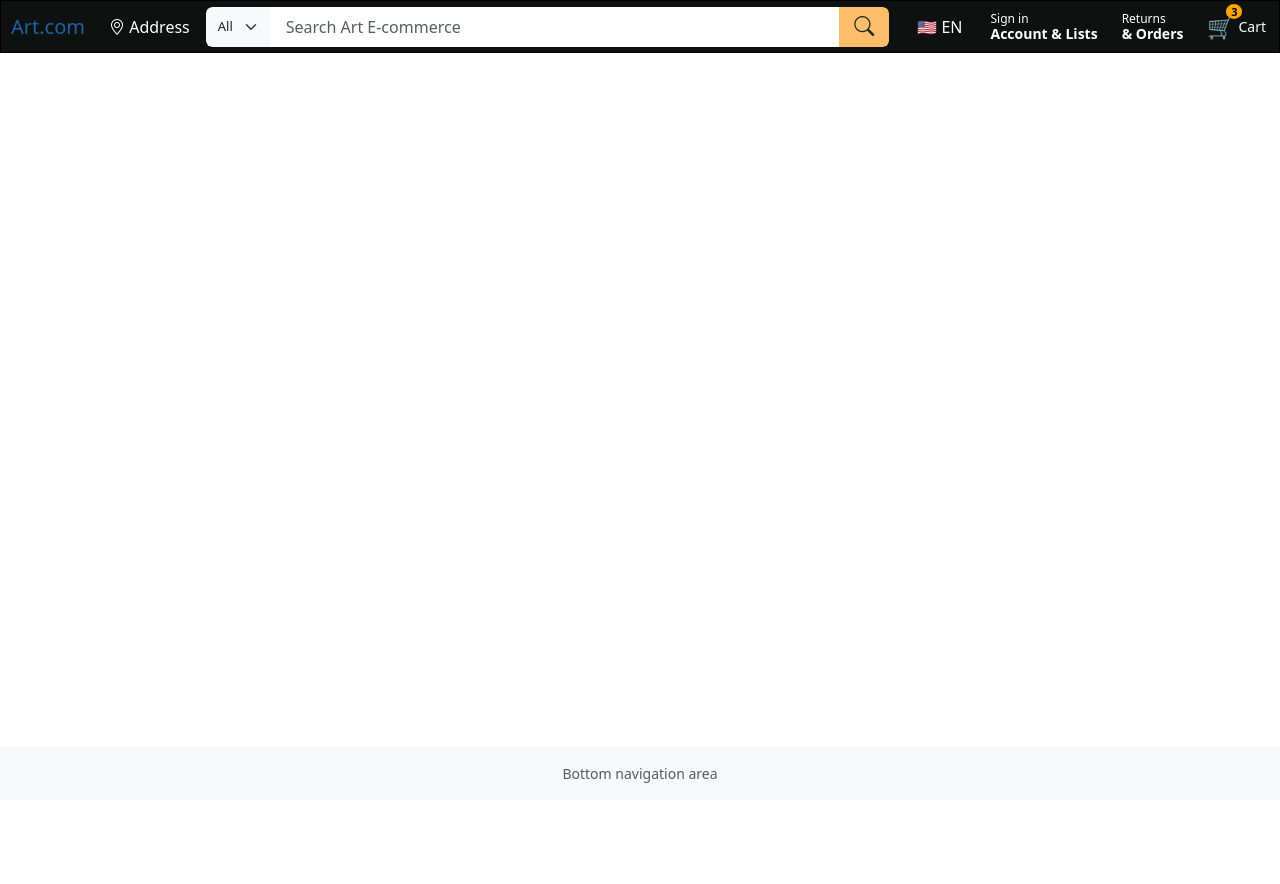
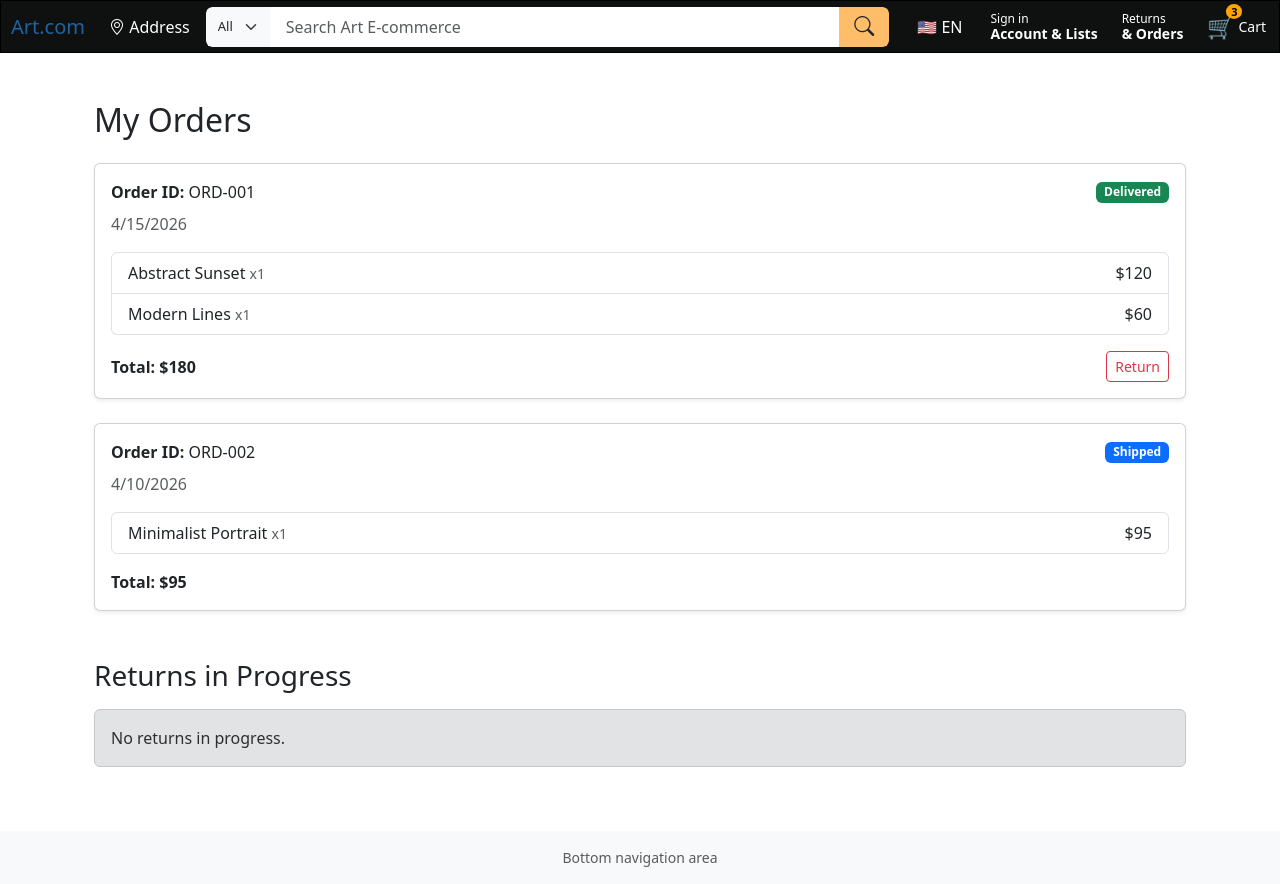
Before and after one commit to VCU-257/iteration-2-build-with-style-group-6, a React (Vite) app in the folder frontend/: page /orders in a window 1280 px wide. Before the commit the page ends 800 px from the top, so only its background shows below. Built offline with nearby package versions, Linux system fonts and the light colour scheme; a web font is replaced by a local one.

Commit message:
Cart & Orders built using fake data
^

```diff
--- a/frontend/src/App.jsx
+++ b/frontend/src/App.jsx
@@ -10,6 +10,8 @@ import OrderConfirmation from './pages/OrderConfirmation.jsx'
 import TopNavBar from './components/NavBar/TopNavbar.jsx'
 import BottomNavBar from './components/BottomNavBar/BottomNavBar.jsx'
 import Signup from './pages/Signup.jsx'
+import Cart from './pages/Cart.jsx'
+import Orders from './pages/Orders.jsx'
 
 export default function App() {
   return (
@@ -27,6 +29,8 @@ export default function App() {
             <Route path="/account-home" element={<AccountHome />} />
             <Route path="/account" element={<Account />} />
             <Route path="/wishlist" element={<Wishlist />} />
+            <Route path="/cart" element={<Cart />} />
+            <Route path="/orders" element={<Orders />} />
           </Routes>
         </main>
         <BottomNavBar />
--- /dev/null
+++ b/frontend/src/pages/Cart.jsx
@@ -0,0 +1,66 @@
+import React from "react";
+import { Link } from "react-router-dom";
+
+export default function Cart() {
+  return (
+    <div className="container py-4">
+
+      <h2 className="mb-4">Your Cart</h2>
+
+      {/* CURRENT CART */}
+      <div className="row mb-4 border p-3 rounded">
+        <div className="col-md-3">
+          <img
+            src="https://picsum.photos/id/252/200/300"
+            alt="Placeholder Product"
+            className="img-fluid"
+          />
+        </div>
+
+        <div className="col-md-6">
+          <h4>Placeholder Name</h4>
+          <p className="text-muted">Placeholder Description</p>
+          <h5>$99.99</h5>
+        </div>
+
+        <div className="col-md-3 d-flex flex-column justify-content-center">
+          <button className="btn btn-secondary mb-2">
+            Save for Later
+          </button>
+        </div>
+      </div>
+
+      <div className="d-flex justify-content-end">
+        <Link to="/checkout" className="btn btn-primary mb-5">
+            Proceed to Checkout
+        </Link>
+      </div>
+
+      {/* SAVED FOR LATER */}
+      <h3 className="mb-3">Saved for Later</h3>
+
+      <div className="row mb-4 border p-3 rounded bg-light">
+        <div className="col-md-3">
+          <img
+            src="https://picsum.photos/id/252/200/300"
+            alt="Saved Item"
+            className="img-fluid"
+          />
+        </div>
+
+        <div className="col-md-6">
+          <h4>Saved Item Name</h4>
+          <p className="text-muted">Saved item description</p>
+          <h5>$99.99</h5>
+        </div>
+
+        <div className="col-md-3 d-flex flex-column justify-content-center">
+          <button className="btn btn-secondary">
+            Move to Cart
+          </button>
+        </div>
+      </div>
+
+    </div>
+  );
+}
--- a/frontend/src/pages/Orders.jsx
+++ b/frontend/src/pages/Orders.jsx
@@ -0,0 +1,201 @@
+import { useEffect, useState } from "react";
+import "bootstrap/dist/css/bootstrap.min.css";
+
+export default function Orders() {
+  const [orders, setOrders] = useState([]);
+  const [returns, setReturns] = useState([]);
+
+  useEffect(() => {
+    const fakeOrders = [
+      {
+        _id: "ORD-001",
+        createdAt: "2026-04-15",
+        status: "Delivered",
+        totalPrice: 180,
+        orderItems: [
+          { name: "Abstract Sunset", qty: 1, price: 120 },
+          { name: "Modern Lines", qty: 1, price: 60 },
+        ],
+      },
+      {
+        _id: "ORD-002",
+        createdAt: "2026-04-10",
+        status: "Shipped",
+        totalPrice: 95,
+        orderItems: [
+          { name: "Minimalist Portrait", qty: 1, price: 95 },
+        ],
+      },
+    ];
+
+    setOrders(fakeOrders);
+  }, []);
+
+  const getStatusBadge = (status) => {
+    switch (status) {
+      case "Delivered":
+        return "success";
+      case "Shipped":
+        return "primary";
+      case "Processing":
+        return "warning";
+      case "Return Requested":
+        return "danger";
+      default:
+        return "secondary";
+    }
+  };
+
+  // 🔹 Move to returns (should really be a popup with a full page to fill out to submit a return request)
+  const handleReturn = (order) => {
+    setOrders((prev) => prev.filter((o) => o._id !== order._id));
+
+    setReturns((prev) => [
+      ...prev,
+      {
+        ...order,
+        originalStatus: order.status, // save original
+        status: "Return Requested",
+      },
+    ]);
+  };
+
+  // 🔹 Cancel return
+  const handleCancelReturn = (order) => {
+    setReturns((prev) => prev.filter((o) => o._id !== order._id));
+
+    setOrders((prev) => [
+      ...prev,
+      {
+        ...order,
+        status: order.originalStatus || "Delivered",
+      },
+    ]);
+  };
+
+  return (
+    <div className="container py-4">
+      <h2 className="mb-4">My Orders</h2>
+
+      {/* ORDERS */}
+      {orders.length === 0 ? (
+        <div className="alert alert-info">No orders found.</div>
+      ) : (
+        orders.map((order) => (
+          <div key={order._id} className="card mb-4 shadow-sm">
+            <div className="card-body">
+
+              {/* Header */}
+              <div className="d-flex justify-content-between align-items-center mb-2">
+                <div>
+                  <strong>Order ID:</strong> {order._id}
+                </div>
+                <span className={`badge bg-${getStatusBadge(order.status)}`}>
+                  {order.status}
+                </span>
+              </div>
+
+              {/* Date */}
+              <div className="text-muted mb-3">
+                {new Date(order.createdAt).toLocaleDateString()}
+              </div>
+
+              {/* Items */}
+              <ul className="list-group mb-3">
+                {order.orderItems.map((item, index) => (
+                  <li
+                    key={index}
+                    className="list-group-item d-flex justify-content-between"
+                  >
+                    <div>
+                      {item.name}{" "}
+                      <small className="text-muted">x{item.qty}</small>
+                    </div>
+                    <div>${item.price}</div>
+                  </li>
+                ))}
+              </ul>
+
+              {/* Total + Return */}
+              <div className="d-flex justify-content-between align-items-center">
+                <div className="fw-bold">
+                  Total: ${order.totalPrice}
+                </div>
+
+                {order.status === "Delivered" && (
+                  <button
+                    className="btn btn-outline-danger btn-sm"
+                    onClick={() => handleReturn(order)}
+                  >
+                    Return
+                  </button>
+                )}
+              </div>
+            </div>
+          </div>
+        ))
+      )}
+
+      {/* RETURNS */}
+      <h3 className="mt-5 mb-3">Returns in Progress</h3>
+
+      {returns.length === 0 ? (
+        <div className="alert alert-secondary">
+          No returns in progress.
+        </div>
+      ) : (
+        returns.map((order) => (
+          <div key={order._id} className="card mb-3 border-danger">
+            <div className="card-body">
+
+              {/* Header */}
+              <div className="d-flex justify-content-between align-items-center mb-2">
+                <div>
+                  <strong>Order ID:</strong> {order._id}
+                </div>
+                <span className={`badge bg-${getStatusBadge(order.status)}`}>
+                  {order.status}
+                </span>
+              </div>
+
+              {/* Date */}
+              <div className="text-muted mb-2">
+                {new Date(order.createdAt).toLocaleDateString()}
+              </div>
+
+              {/* Items */}
+              <ul className="list-group mb-3">
+                {order.orderItems.map((item, index) => (
+                  <li
+                    key={index}
+                    className="list-group-item d-flex justify-content-between"
+                  >
+                    <div>
+                      {item.name}{" "}
+                      <small className="text-muted">x{item.qty}</small>
+                    </div>
+                    <div>${item.price}</div>
+                  </li>
+                ))}
+              </ul>
+
+              {/* Refund + Cancel */}
+              <div className="d-flex justify-content-between align-items-center">
+                <div className="fw-bold">
+                  Refund: ${order.totalPrice}
+                </div>
+
+                <button
+                  className="btn btn-outline-secondary btn-sm"
+                  onClick={() => handleCancelReturn(order)}
+                >
+                  Cancel Return
+                </button>
+              </div>
+            </div>
+          </div>
+        ))
+      )}
+    </div>
+  );
+}
```
